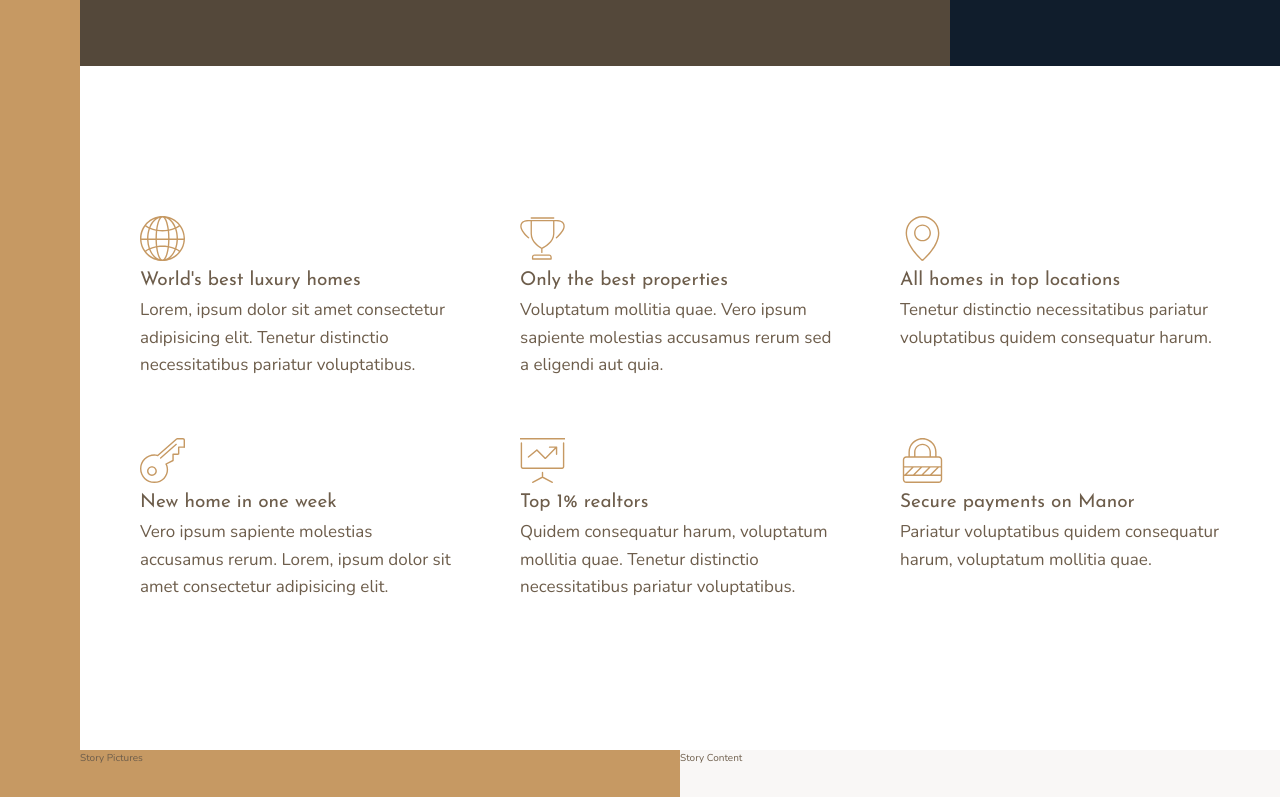
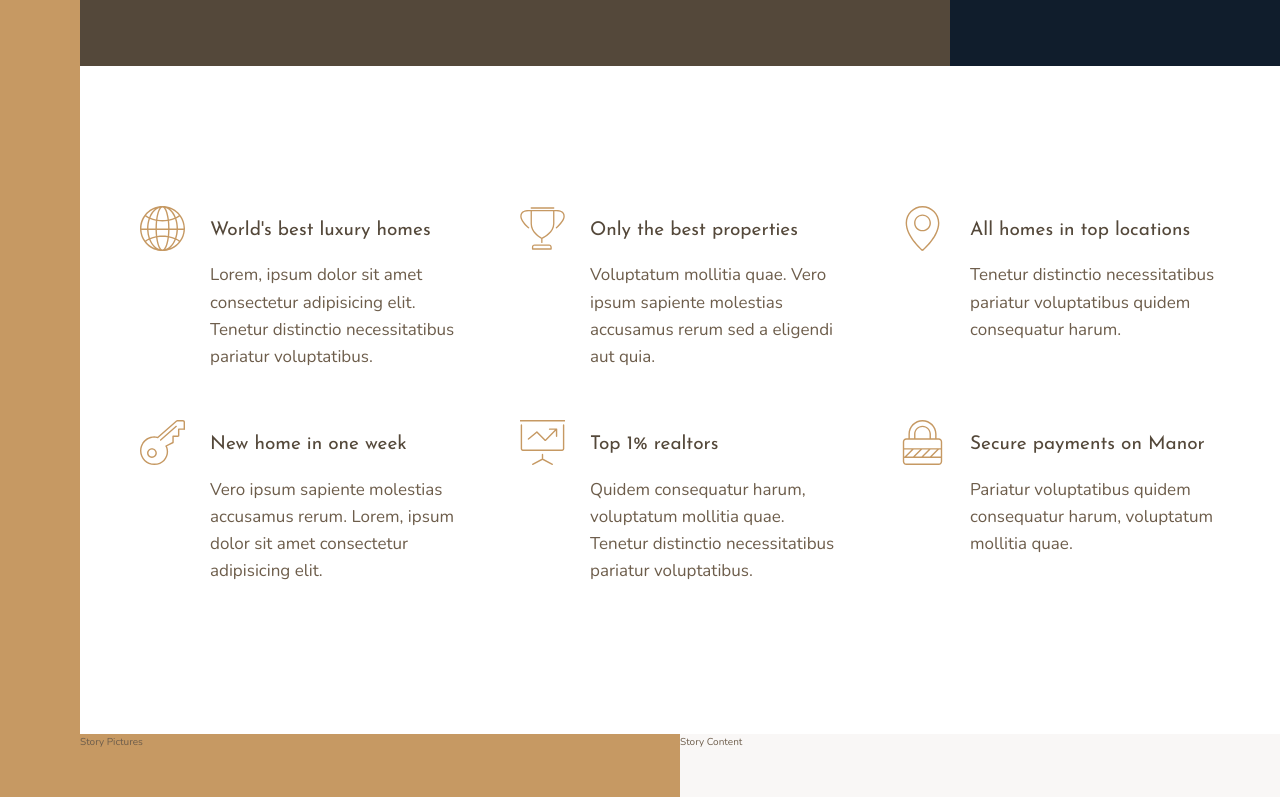
Before and after one commit to theWeboy/Manor, a website: page index.html in a window 1280 px wide. Shown: the part 574-1371 px from the top of the page. Drawn offline with nearby package versions, Linux system fonts and the light colour scheme.

Commit message:
Style features section final

```diff
--- a/index.html
+++ b/index.html
@@ -27,42 +27,42 @@
                 <svg class="feature__icon">
                     <use xlink:href="img/sprite.svg#icon-global"></use>
                 </svg>
-                <h4 class="heading-4">World's best luxury homes</h4>
+                <h4 class="heading-4 heading-4--dark">World's best luxury homes</h4>
                 <p class="feature__text">Lorem, ipsum dolor sit amet consectetur adipisicing elit. Tenetur distinctio necessitatibus pariatur voluptatibus.</p>
             </div>
             <div class="feature">
                 <svg class="feature__icon">
                     <use xlink:href="img/sprite.svg#icon-trophy"></use>
                 </svg>
-                <h4 class="heading-4">Only the best properties</h4>
+                <h4 class="heading-4 heading-4--dark">Only the best properties</h4>
                 <p class="feature__text">Voluptatum mollitia quae. Vero ipsum sapiente molestias accusamus rerum sed a eligendi aut quia.</p>
             </div>
             <div class="feature">
                 <svg class="feature__icon">
                     <use xlink:href="img/sprite.svg#icon-map-pin"></use>
                 </svg>
-                <h4 class="heading-4">All homes in top locations</h4>
+                <h4 class="heading-4 heading-4--dark">All homes in top locations</h4>
                 <p class="feature__text">Tenetur distinctio necessitatibus pariatur voluptatibus quidem consequatur harum.</p>
             </div>
             <div class="feature">
                 <svg class="feature__icon">
                     <use xlink:href="img/sprite.svg#icon-key"></use>
                 </svg>
-                <h4 class="heading-4">New home in one week</h4>
+                <h4 class="heading-4 heading-4--dark">New home in one week</h4>
                 <p class="feature__text">Vero ipsum sapiente molestias accusamus rerum. Lorem, ipsum dolor sit amet consectetur adipisicing elit.</p>
             </div>
             <div class="feature">
                 <svg class="feature__icon">
                     <use xlink:href="img/sprite.svg#icon-presentation"></use>
                 </svg>
-                <h4 class="heading-4">Top 1% realtors</h4>
+                <h4 class="heading-4 heading-4--dark">Top 1% realtors</h4>
                 <p class="feature__text">Quidem consequatur harum, voluptatum mollitia quae. Tenetur distinctio necessitatibus pariatur voluptatibus.</p>
             </div>
             <div class="feature">
                 <svg class="feature__icon">
                     <use xlink:href="img/sprite.svg#icon-lock"></use>
                 </svg>
-                <h4 class="heading-4">Secure payments on Manor</h4>
+                <h4 class="heading-4 heading-4--dark">Secure payments on Manor</h4>
                 <p class="feature__text">Pariatur voluptatibus quidem consequatur harum, voluptatum mollitia quae.</p>
             </div>
         </section>
--- a/sass/_features.scss
+++ b/sass/_features.scss
@@ -4,15 +4,24 @@
   margin: 15rem 0;
 
   display: grid;
-  grid-template-columns: repeat(3, 1fr);
+  //grid-template-columns: repeat(3, 1fr);
+  grid-template-columns: repeat(auto-fit , minmax(25rem, 1fr));
   grid-gap: 6rem;
+  align-items: start;
 }
 
 .feature{
+  display: grid;
+  grid-template-columns: min-content 1fr;
+  grid-row-gap: 1.5rem;
+  grid-column-gap: 2.5rem;
+
   &__icon{
     fill: $color-primary;
     width: 4.5rem;
     height: 4.5rem;
+    grid-row: 1 / span 2;
+    transform: translateY(-1rem);
   }
 
   &__text{
```
Also changed, not shown: css/style.css.
